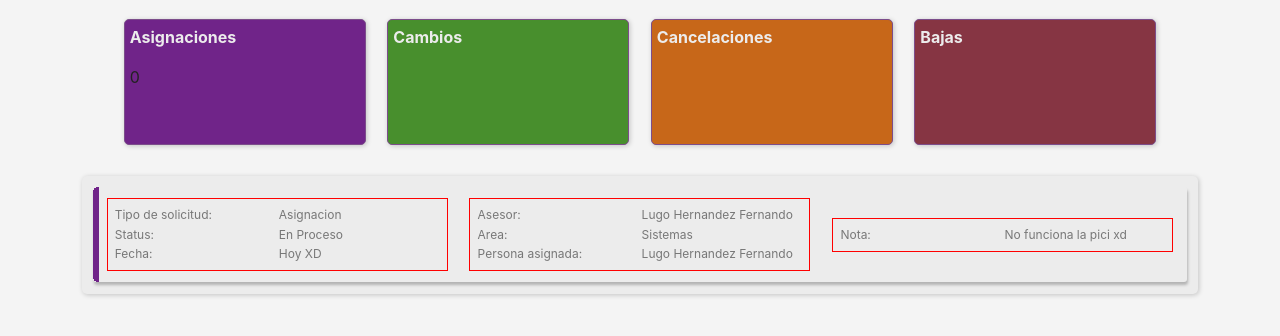
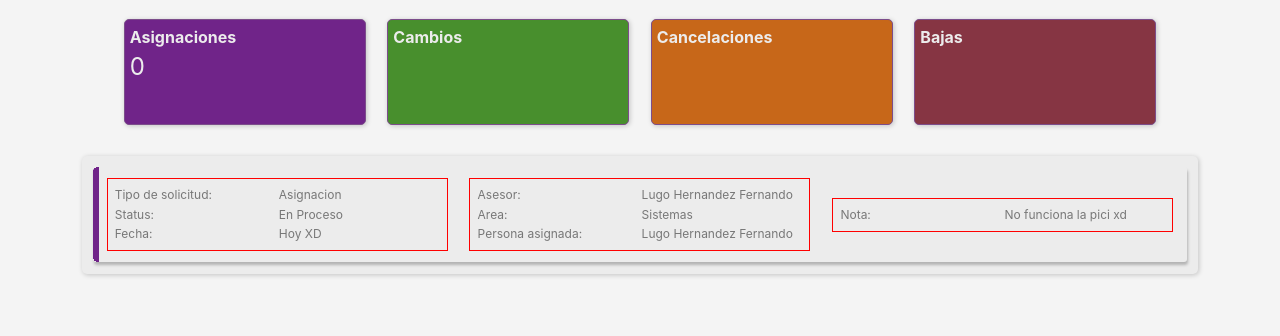
Before and after one commit to DominicTwo/AsignacionEquipos, a PHP site: page /sistemas_view/index.php in a window 1280 px wide. Shown: the part 84-420 px from the top of the page. Run offline with PHP 8.4, Linux system fonts and the light colour scheme.

Commit message:
Index V3.1.4

```diff
--- a/src/css/sistemas/index.css
+++ b/src/css/sistemas/index.css
@@ -134,8 +134,9 @@ body {
   color: #0000007e;
 }
 
-.count-asignacione{
-  font-size: 2rem;
+.count-asignaciones{
+  font-size: 1.5rem;
   color: var(--color4);
   margin: 0;
+  padding: 0;
 }
```
